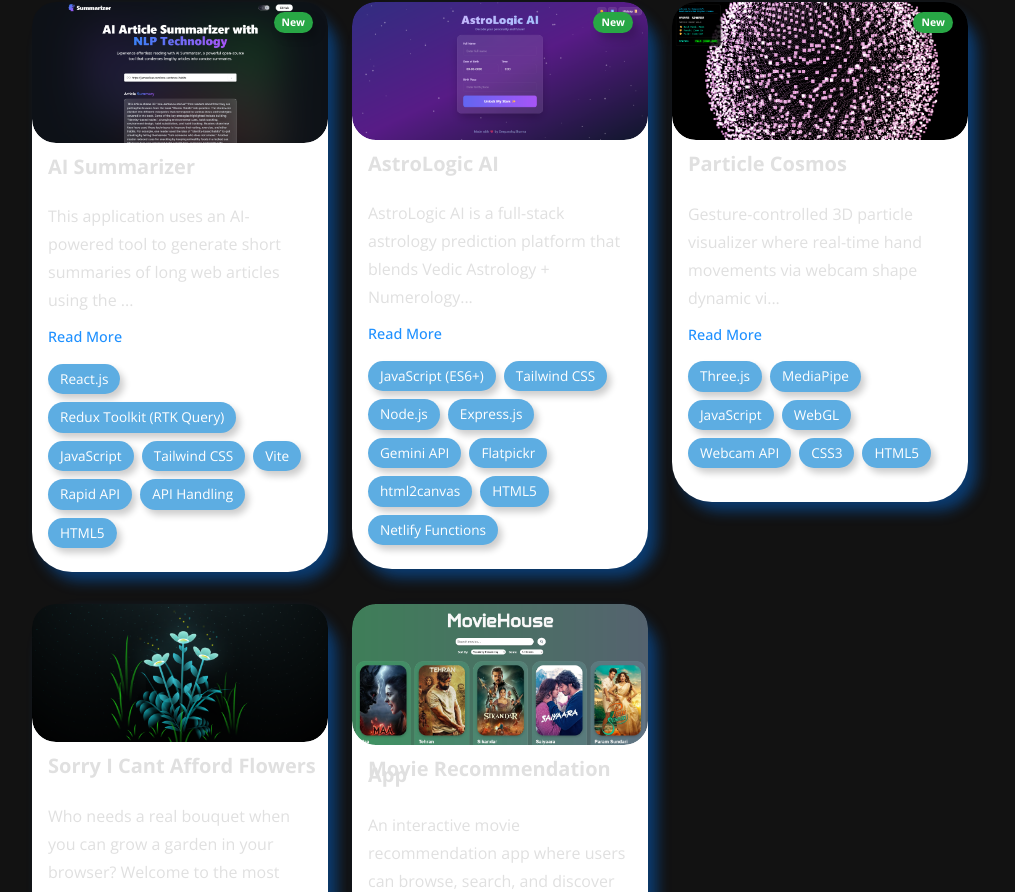
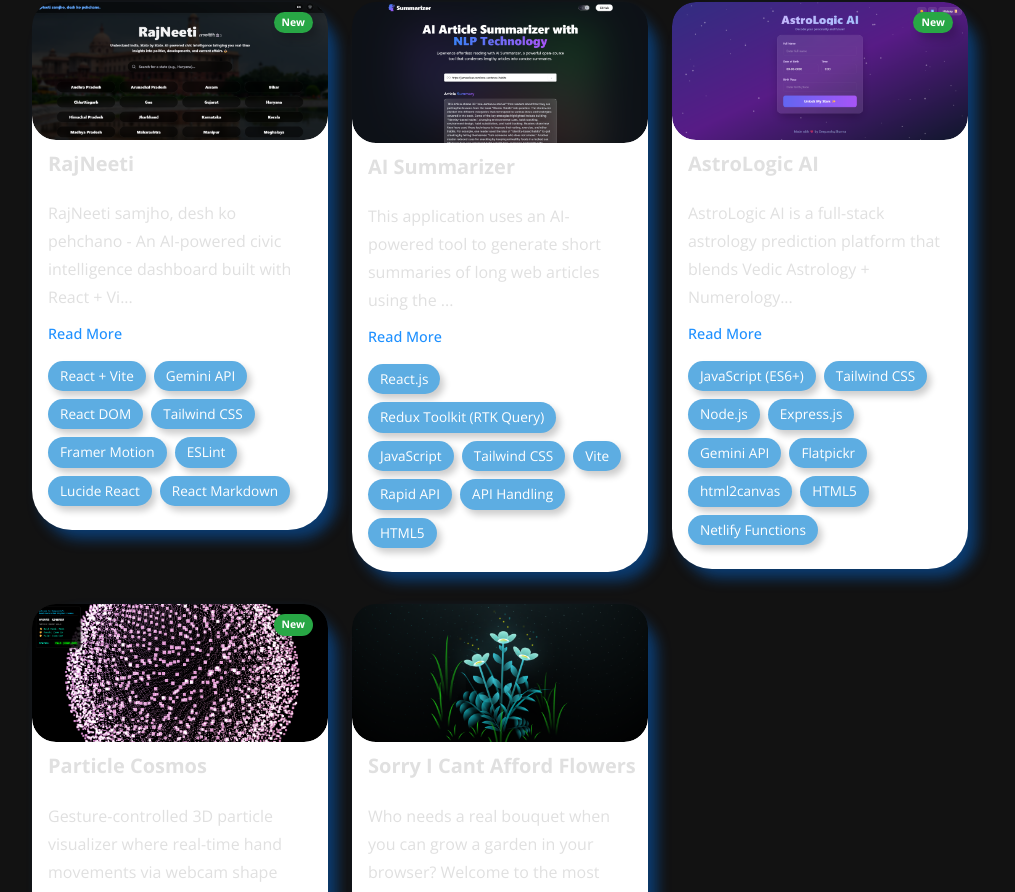
Before and after one commit to deepanshu1420/PersonalPortfolio-React, a React (Create React App) app: page /react-1/projects in a window 1280 px wide. Shown: the part 1900-2792 px from the top of the page, without its empty margins (140-1155 px from the left). Built offline with nearby package versions, Linux system fonts and the light colour scheme.

Commit message:
New project and its image added!

```diff
--- a/src/website/ProjectData.js
+++ b/src/website/ProjectData.js
@@ -5,13 +5,13 @@ import CarRacingGameImg from "./ProjectImages/CarRacingGame.png";
 import NationsHubImg from "./ProjectImages/NationsHub.png";
 import NikeImg from "./ProjectImages/Nike.png";
 import GitHubProfileSearchImg from "./ProjectImages/GitHubProfileSearch.png";
-import MovieRecommendationImg from "./ProjectImages/MovieRecommendation.png";
 import jwtAuthenticationImg from "./ProjectImages/jwtAuthentication.png";
 import sjtravelsnextImg from "./ProjectImages/sjTravelsNextJS.png";
 import ParticleCosmosImg from "./ProjectImages/ParticleCosmos.png";
 import SorryICantAffordFlowers from "./ProjectImages/flower.png";
 import AISummarizer from "./ProjectImages/AISummarizer.png";
 import AstroLogicAI from "./ProjectImages/AstroLogicAI.png";
+import RajNeeti from "./ProjectImages/RajNeeti.png";
 
 const ProjectData = [
   {
@@ -24,7 +24,7 @@ const ProjectData = [
     skills: ["React.js", "JavaScript", "Socket.IO", "Gemini API Key", "Axios", "Vite", "ReactMarkdown", "UI/UX", "TailwindCSS"],
     isNew: true
   },
-   {
+  {
     id: 2,
     title: "JSON Web Token Authentication",
     desc: "A MERN stack application implementing JWT-based authentication with bcrypt.js encryption and secure session handling, ensuring protected routes, real-time access control, and improved application security.",
@@ -51,7 +51,8 @@ const ProjectData = [
     image: InstagramCloneImg,
     github: "https://github.com/deepanshu1420/InstagramClone.git",
     live: "https://insta-clone-online.netlify.app/",
-    skills: ["React.js", "TypeScript", "Heroicons", "PostCSS", "Vite", "TailwindCSS", "UI/UX", "Instagram Meta", "React Icons"]
+    skills: ["React.js", "TypeScript", "Heroicons", "PostCSS", "Vite", "TailwindCSS", "UI/UX", "Instagram Meta", "React Icons"],
+    isNew: true
   },
   {
     id: 5,
@@ -103,16 +104,26 @@ const ProjectData = [
   },
   {
     id: 10,
+    title: "RajNeeti",
+    desc: "RajNeeti samjho, desh ko pehchano - An AI-powered civic intelligence dashboard built with React + Vite (UI), Framer Motion (animations), and Lucide Icons (visuals), simplifying Indian states, politics, and real-world issues using a dual Gemini API setup.",
+    image: RajNeeti,
+    github: "https://github.com/deepanshu1420/RajNeeti.git",
+    live: "https://rajneeti.vercel.app/",
+    skills: ["React + Vite", "Gemini API", "React DOM", "Tailwind CSS", "Framer Motion", "ESLint", "Lucide React", "React Markdown"],
+    isNew: true
+  },
+  {
+    id: 11,
     title: "AI Summarizer",
     desc: "This application uses an AI-powered tool to generate short summaries of long web articles using the RapidAPI Article Extractor and Summarizer with NLP models. It also supports light and dark mode for a better user experience.",
     image: AISummarizer,
     github: "https://github.com/deepanshu1420/AI-Summarizer.git",
     live: "https://aisummarizer-online.netlify.app/",
     skills: ["React.js", "Redux Toolkit (RTK Query)", "JavaScript", "Tailwind CSS", "Vite", "Rapid API", "API Handling", "HTML5"],
-    isNew: true
+    isNew: false
   },
   {
-    id: 11,
+    id: 12,
     title: "AstroLogic AI",
     desc: "AstroLogic AI is a full-stack astrology prediction platform that blends Vedic Astrology + Numerology (Moolank & Bhagyank) with modern AI to deliver personalized insights on personality, career, love, and growth.",
     image: AstroLogicAI,
@@ -122,7 +133,7 @@ const ProjectData = [
     isNew: true
   },
   {
-    id: 12,
+    id: 13,
     title: "Particle Cosmos",
     desc: "Gesture-controlled 3D particle visualizer where real-time hand movements via webcam shape dynamic visuals using Three.js and MediaPipe.",
     image: ParticleCosmosImg,
@@ -132,7 +143,7 @@ const ProjectData = [
     isNew: true
   },
   {
-    id: 13,
+    id: 14,
     title: "Sorry I Cant Afford Flowers",
     desc: "Who needs a real bouquet when you can grow a garden in your browser? Welcome to the most bloomin' marvelous repository on the web.",
     image: SorryICantAffordFlowers,
@@ -141,16 +152,6 @@ const ProjectData = [
     skills: ["Advanced CSS", "URL Parameter Handling", "HTML5", "DOM Manipulation", "UI/UX", "Vanilla JavaScript", "3D Transforms"],
     isNew: false
   },
-  {
-    id: 14,
-    title: "Movie Recommendation App",
-    desc: "An interactive movie recommendation app where users can browse, search, and discover films with live updates, selectable posters, IMDb ratings, detailed views, and a responsive, engaging interface.",
-    image: MovieRecommendationImg,
-    github: "https://github.com/deepanshu1420/MovieRecommendationApp.git",
-    live: "https://movierecommendationapp-online.netlify.app/",
-    skills: ["React.js", "Create React App", "JavaScript", "Axios", "React Router", "React Icons", "TMDB API", "TailwindCSS", "HTML5"],
-    isNew: false
-  }
 ];
 
 export default ProjectData;
```
Also changed, not shown: src/website/ProjectImages/MovieRecommendation.png (deleted), src/website/ProjectImages/RajNeeti.png (added).
